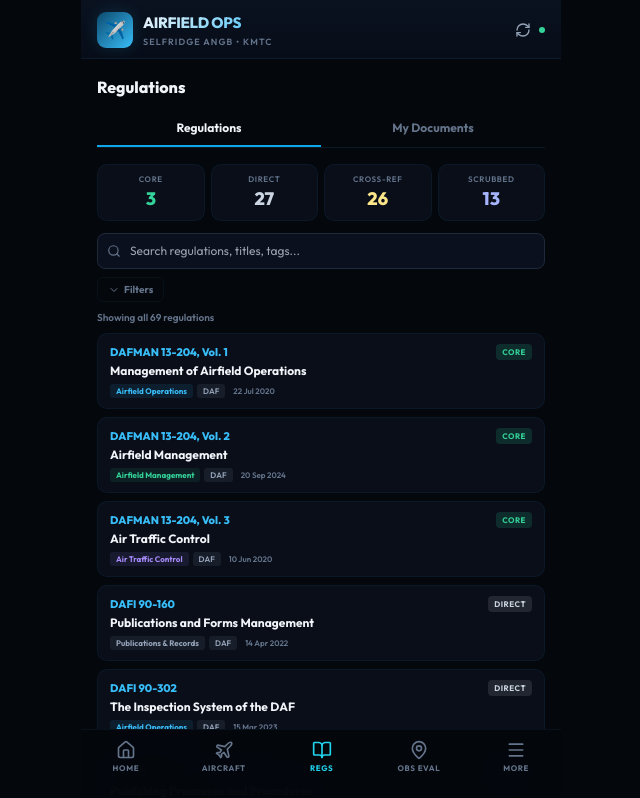
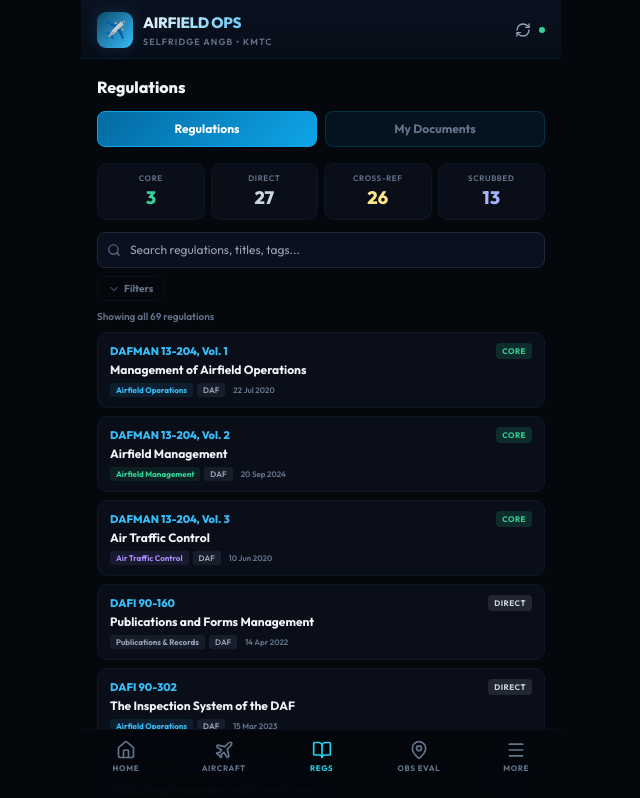
Before and after one commit to csproctor88-star/airfield-app, a Next.js app: page /regulations in a window 1280 px wide. Shown: the top 798 px of the page, without its empty margins (319-959 px from the left). Built offline with nearby package versions, Linux system fonts and the light colour scheme.

Commit message:
Style regulation tab switcher as blue pill buttons
Replace the underline-style tabs with rounded blue buttons. Active
tab gets a gradient fill, inactive tab gets a subtle outline.

https://claude.ai/code/session_01N3JqR2Xhpfz4EHx17kB5bc

```diff
--- a/app/(app)/regulations/page.tsx
+++ b/app/(app)/regulations/page.tsx
@@ -87,7 +87,7 @@ export default function RegulationsPage() {
       </div>
 
       {/* Tabs */}
-      <div style={{ display: 'flex', gap: 0, marginBottom: 16, borderBottom: '1px solid rgba(56,189,248,0.10)' }}>
+      <div style={{ display: 'flex', gap: 8, marginBottom: 16 }}>
         {([
           { key: 'regulations' as Tab, label: 'Regulations' },
           { key: 'my-docs' as Tab, label: 'My Documents' },
@@ -98,15 +98,19 @@ export default function RegulationsPage() {
             style={{
               flex: 1,
               padding: '8px 0',
-              background: 'none',
-              border: 'none',
-              borderBottom: tab === t.key ? '2px solid #0EA5E9' : '2px solid transparent',
-              color: tab === t.key ? '#F1F5F9' : '#64748B',
+              background: tab === t.key
+                ? 'linear-gradient(135deg, #0369A1, #0EA5E9)'
+                : 'rgba(14,165,233,0.08)',
+              border: tab === t.key
+                ? '1px solid #0EA5E9'
+                : '1px solid rgba(14,165,233,0.2)',
+              borderRadius: 8,
+              color: tab === t.key ? '#fff' : '#64748B',
               fontSize: 12,
               fontWeight: 700,
               fontFamily: 'inherit',
               cursor: 'pointer',
-              transition: 'color 0.15s, border-color 0.15s',
+              transition: 'all 0.15s',
             }}
           >
             {t.label}
```
